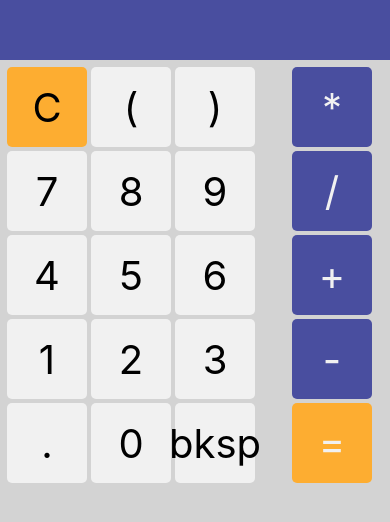
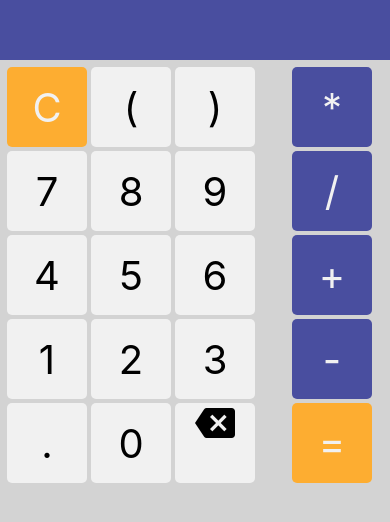
Before and after one commit to tjwnuk/Calculator, a React Native app: screen / in a window 390 px wide. Shown: the part 218-740 px from the top of the page. Built offline with nearby package versions, Linux system fonts and the light colour scheme.

Commit message:
working version

```diff
--- a/app/components/AppButton.js
+++ b/app/components/AppButton.js
@@ -1,7 +1,7 @@
 import React from 'react';
 import { Dimensions, Text, TouchableOpacity, StyleSheet, View } from 'react-native';
 import colors from '../config/colors';
-// import { MaterialCommunityIcons } from '@expo/vector-icons';
+import { MaterialCommunityIcons } from '@expo/vector-icons';
 
 const horizontalSize = 1;
 
@@ -10,8 +10,19 @@ function AppButton({ caption, backgroundColor = colors.lightgray, color = colors
     return (
         <TouchableOpacity onPress={onPress}>
             <View style={[styles.button, { backgroundColor: backgroundColor }]}>
-                <Text style={[styles.text, { color: color }]}>{caption}</Text>
-                {/* {icon && <MaterialCommunityIcons name={icon} size={styles.text.fontSize} />} */}
+                <Text style={[styles.text, { color: color }]}>{icon == null ? caption : ''}</Text>
+                {icon &&
+                    <View style={{
+                        flex: 1,
+                        padding: 0,
+                        justifyContent: 'flex-start',
+                        alignItems: 'flex-start',
+                    }}>
+                        <MaterialCommunityIcons
+                            name={icon}
+                            size={styles.text.fontSize}
+                        />
+                    </View>}
             </View>
         </TouchableOpacity>
     );
--- a/app/components/Numpad.js
+++ b/app/components/Numpad.js
@@ -5,7 +5,7 @@ import AppButton from './AppButton';
 
 function Numpad({ onPress, childToParent }) {
     const numbers = [
-        { caption: 'C', backgroundColor: colors.orange },
+        { caption: 'C', backgroundColor: colors.orange, color: colors.lightgray },
         { caption: '(' },
         { caption: ')' },
         { caption: 7 },
@@ -52,6 +52,8 @@ function Numpad({ onPress, childToParent }) {
                             <AppButton
                                 caption={item.caption}
                                 key={item}
+                                icon={typeof (item.icon) !== 'undefined' ? item.icon : null}
+                                color={typeof (item.color) !== 'undefined' ? item.color : colors.black}
                                 backgroundColor={typeof (item.backgroundColor) !== 'undefined' ? item.backgroundColor : colors.lightgray}
                                 onPress={() => clickHandler(item)}
                             />
--- a/package.json
+++ b/package.json
@@ -1,5 +1,5 @@
 {
-  "name": "calculator",
+  "name": "test",
   "version": "1.0.0",
   "main": "index.js",
   "scripts": {
@@ -10,7 +10,6 @@
   },
   "dependencies": {
     "expo": "~44.0.2",
-    "expo-constants": "~13.0.1",
     "expo-splash-screen": "~0.14.1",
     "expo-status-bar": "~1.2.0",
     "react": "17.0.1",
```
Also changed, not shown: 3 other files (tests, documents, lock files or other folders).
